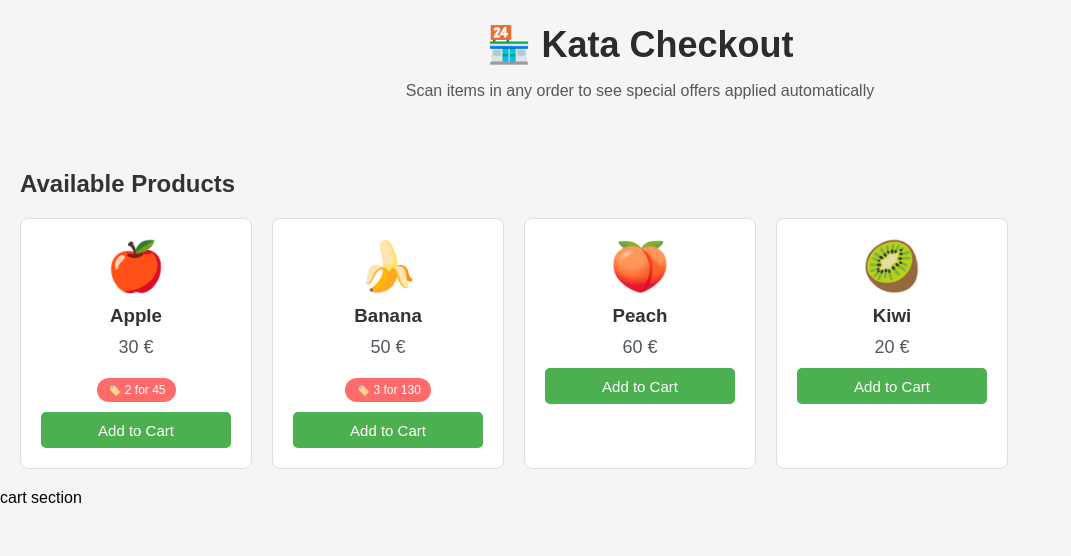
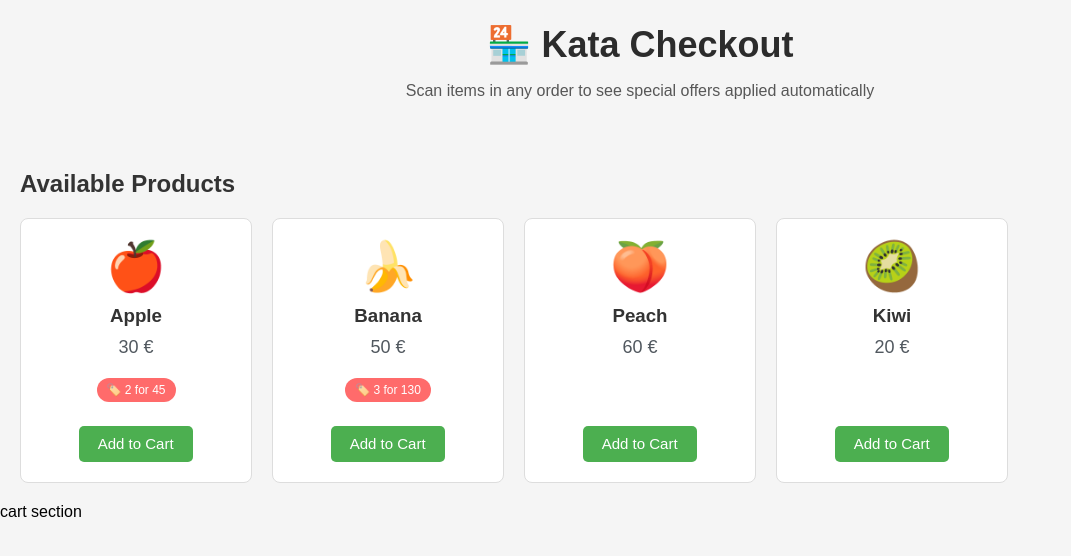
Before and after one commit to aumtuhin/checkout-kata, an Angular app: page /checkout in a window 1280 px wide. Shown: the top 556 px of the page, without its empty margins (0-1071 px from the left). Built offline with nearby package versions, Linux system fonts and the light colour scheme.

Commit message:
feat: added a badge component with variants, added it to product card

```diff
--- a/src/app/components/product-list/product-list.component.css
+++ b/src/app/components/product-list/product-list.component.css
@@ -21,6 +21,7 @@
   padding: 20px;
   text-align: center;
   transition: box-shadow 0.3s;
+  position: relative;
 }
 
 .product-card:hover {
@@ -43,28 +44,14 @@
   margin: 10px 0;
 }
 
-.offer-badge {
-  background: #ff6b6b;
-  color: white;
-  padding: 5px 10px;
-  border-radius: 20px;
-  font-size: 12px;
-  margin: 10px 0;
-  display: inline-block;
+
+.badge-container {
+  padding-bottom: 50px;
 }
 
-.add-button {
-  background: #4caf50;
-  color: white;
-  border: none;
-  padding: 10px 20px;
-  border-radius: 5px;
-  cursor: pointer;
-  font-size: 14px;
-  margin-top: 10px;
-  width: 100%;
+
+.button-container {
+  position: absolute;
+  bottom: 20px;
+  left: 25%;
 }
-
-.add-button:hover {
-  background: #45a049;
-}
--- a/src/app/components/product-list/product-list.component.html
+++ b/src/app/components/product-list/product-list.component.html
@@ -6,11 +6,15 @@
       <h3>{{ product.name }}</h3>
       <div class="product-price">{{ product.price }} €</div>
 
-      <div *ngIf="getOffer(product.id)" class="offer-badge">
+      <div class="badge-container">
+        <app-badge *ngIf="getOffer(product.id)" variant="primary">
         🏷️ {{ getOffer(product.id)?.description }}
+      </app-badge>
       </div>
 
-      <app-button variant="primary" size="md" [fullWidth]="true">Add to Cart</app-button>
+      <div class="button-container">
+        <app-button variant="primary" size="md" [fullWidth]="true">Add to Cart</app-button>
+      </div>
     </div>
   </div>
 </div>
--- a/src/app/components/product-list/product-list.component.ts
+++ b/src/app/components/product-list/product-list.component.ts
@@ -4,11 +4,12 @@ import { Product, Offer } from '../../models/product.model';
 import { ProductService } from '../../services/product.service';
 
 import { ButtonComponent } from '../ui/button/button.component';
+import { BadgeComponent } from '../ui/badge/badge.component';
 
 @Component({
   selector: 'app-product-list',
   standalone: true,
-  imports: [CommonModule, ButtonComponent],
+  imports: [CommonModule, ButtonComponent, BadgeComponent],
   templateUrl: './product-list.component.html',
   styleUrl: './product-list.component.css',
 })
--- /dev/null
+++ b/src/app/components/ui/badge/badge.component.css
@@ -0,0 +1,19 @@
+.badge {
+  padding: 5px 10px;
+  border-radius: 20px;
+  font-size: 12px;
+  margin: 10px 0;
+  display: inline-block;
+}
+
+
+.primary {
+  background: #ff6b6b;
+  color: #fff;
+}
+
+.outline {
+  background: transparent;
+  border: 1px solid #ff6b6b;
+  color: #ff6b6b;
+}
--- /dev/null
+++ b/src/app/components/ui/badge/badge.component.html
@@ -0,0 +1,3 @@
+<div [class]="'badge ' + variant">
+  <ng-content></ng-content>
+</div>
```
Also changed, not shown: src/app/components/ui/badge/badge.component.ts (added, +11 -0 lines), 1 other file (tests, documents, lock files or other folders).
